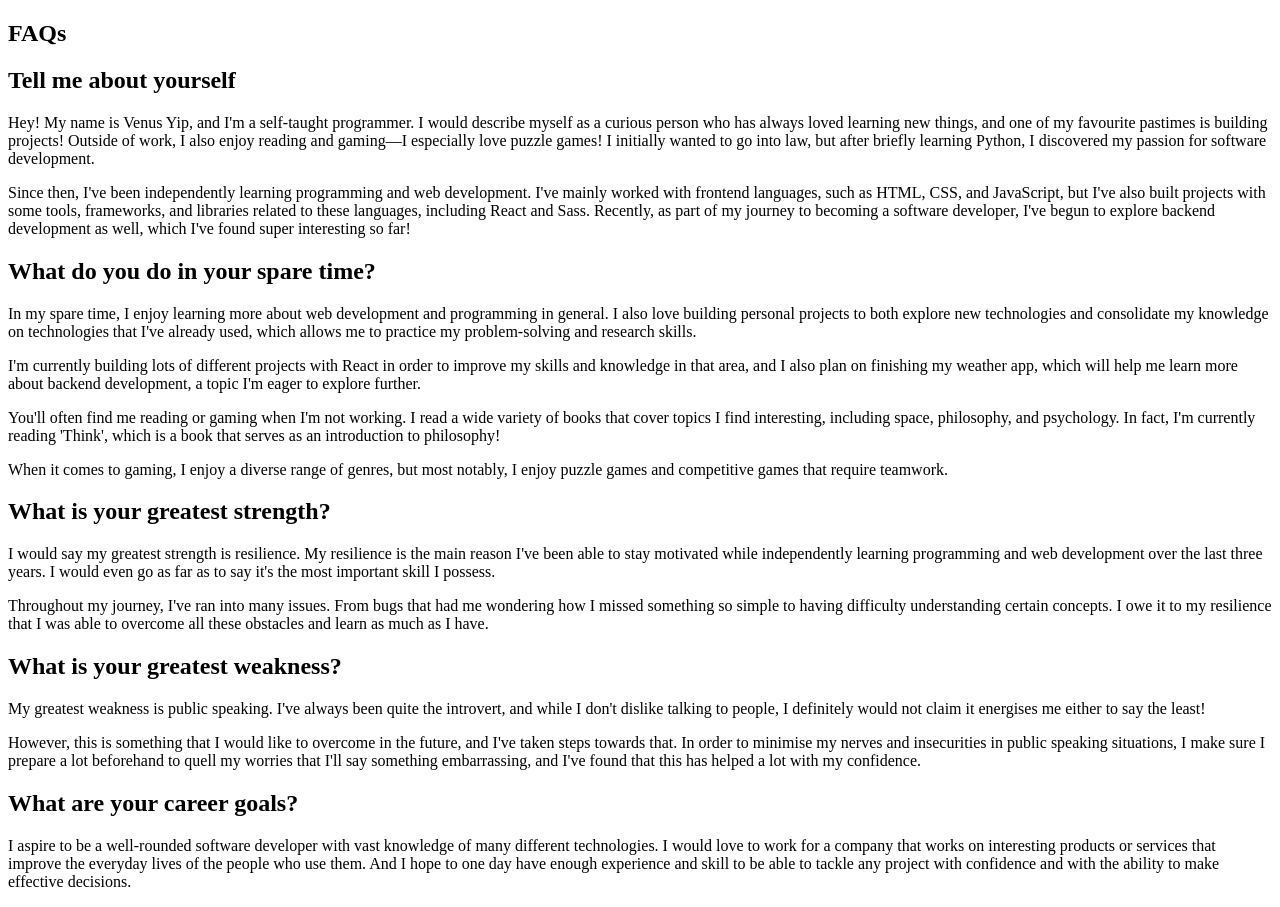
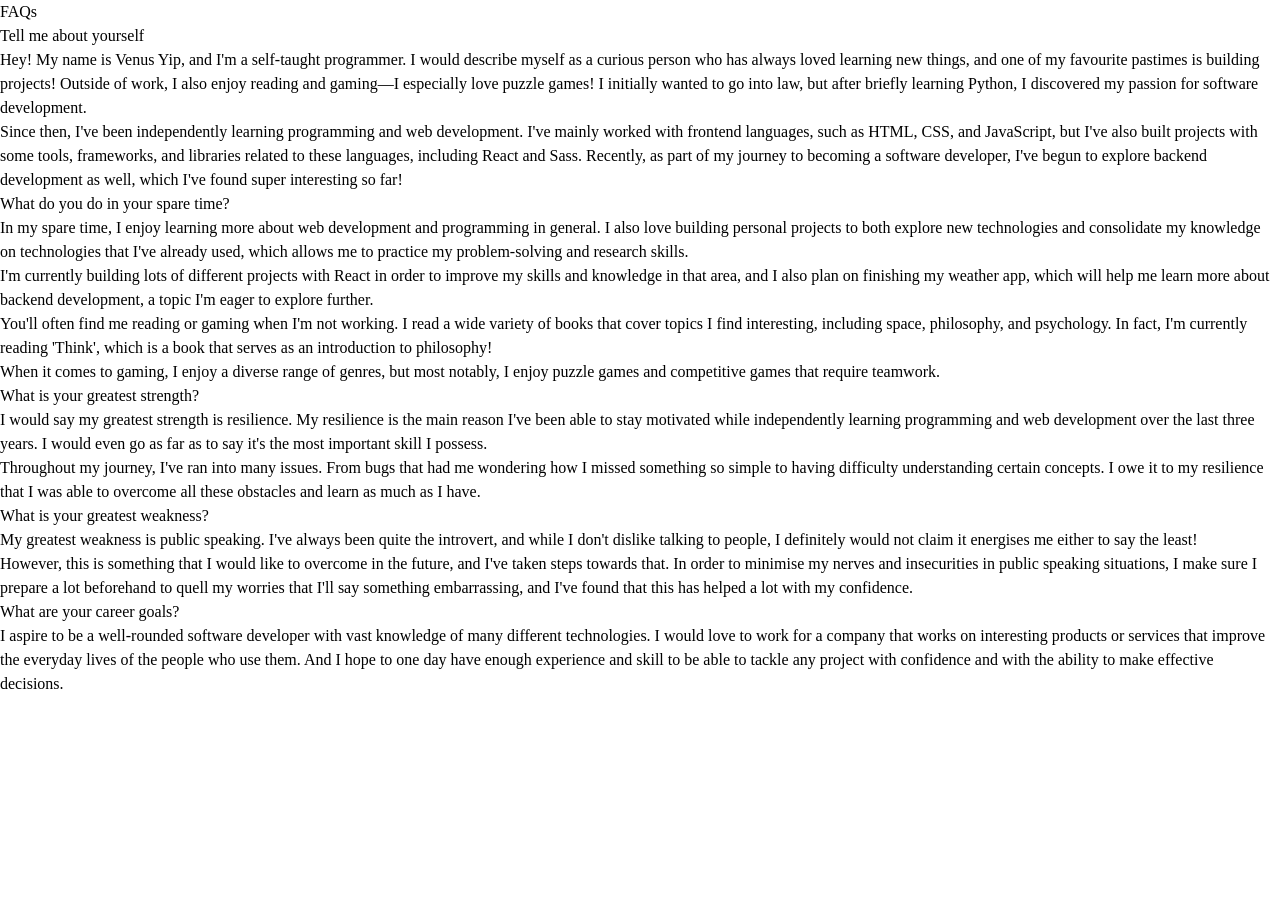
Before and after one commit to VenusY/faq-accordion, a React app: page / in a window 1280 px wide. After the commit the page ends 800 px from the top, so only its background shows below. Built offline with nearby package versions, Linux system fonts and the light colour scheme.

Commit message:
Add styles folder and reset.css

```diff
--- a/src/App.jsx
+++ b/src/App.jsx
@@ -1,3 +1,4 @@
+import './styles/reset.css';
 import QuestionsSection from './components/QuestionsSection';
 
 export default function App() {
--- /dev/null
+++ b/src/styles/reset.css
@@ -0,0 +1,57 @@
+*,
+*::before,
+*::after {
+	box-sizing: border-box;
+}
+
+html, body, div, span, applet, object, iframe,
+h1, h2, h3, h4, h5, h6, p, blockquote, pre,
+a, abbr, acronym, address, big, cite, code,
+del, dfn, em, img, ins, kbd, q, s, samp,
+small, strike, strong, sub, sup, tt, var,
+b, u, i, center,
+dl, dt, dd, ol, ul, li,
+fieldset, form, label, legend,
+table, caption, tbody, tfoot, thead, tr, th, td,
+article, aside, canvas, details, embed,
+figure, figcaption, footer, header, hgroup,
+menu, nav, output, ruby, section, summary,
+time, mark, audio, video {
+	margin: 0;
+	padding: 0;
+	border: 0;
+	font-size: 100%;
+	font: inherit;
+	vertical-align: baseline;
+}
+
+body {
+	line-height: 1.5;
+}
+
+ol, ul {
+	list-style: none;
+}
+
+blockquote, q {
+	quotes: none;
+}
+
+blockquote:before, blockquote:after,
+q:before, q:after {
+	content: '';
+	content: none;
+}
+
+table {
+	border-collapse: collapse;
+	border-spacing: 0;
+}
+
+button {
+	font-family: inherit;
+}
+
+img, a, time {
+	display: block;
+}
```
